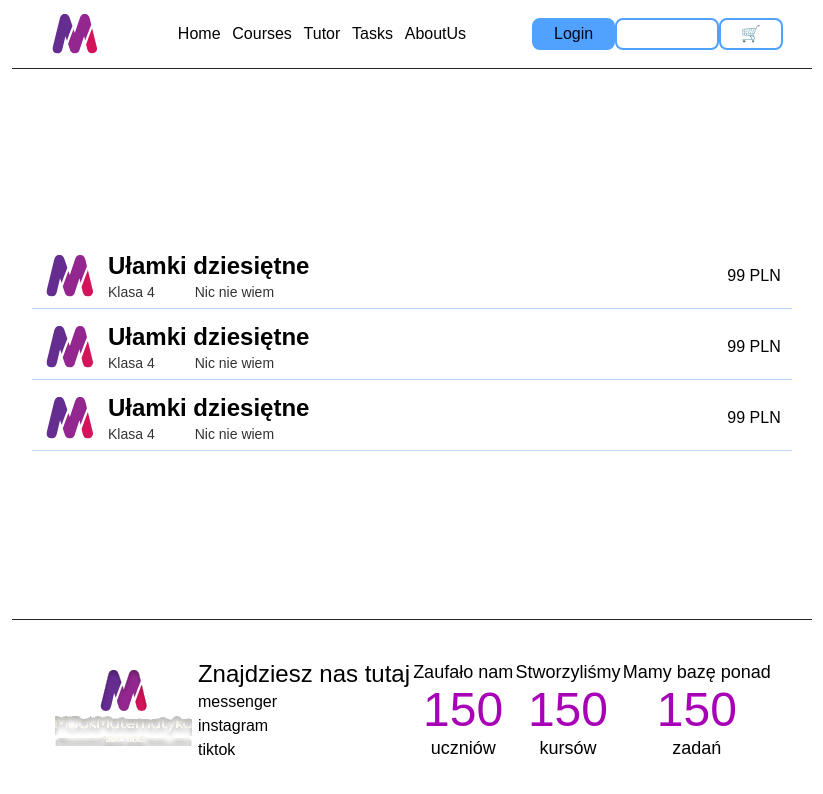
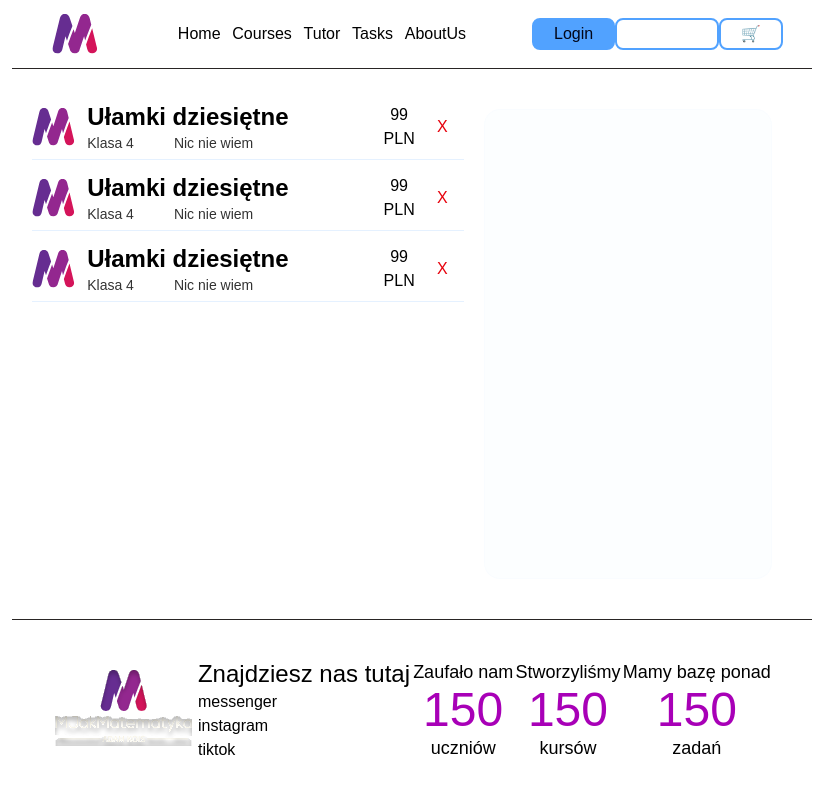
Before and after one commit to Nikko05/MJakMatematyka, a Next.js app: page /cart in a window 1280 px wide. Shown: the top 794 px of the page, without its empty margins (228-1051 px from the left). Built offline with nearby package versions, Linux system fonts and the light colour scheme.

Commit message:
Upgrading Item to cart and cart page

```diff
--- a/src/app/(marketing)/cart/page.tsx
+++ b/src/app/(marketing)/cart/page.tsx
@@ -15,10 +15,20 @@ const itemToBuy = {
 
 export default function Cart() {
   return (
-    <div className='w-full'>
-      <Item itemToBuy={itemToBuy}></Item>
-      <Item itemToBuy={itemToBuy}></Item>
-      <Item itemToBuy={itemToBuy}></Item>
+    <div className='w-full h-full flex flex-row'>
+      <div className='w-6/10'>
+        <Item itemToBuy={itemToBuy}></Item>
+        <Item itemToBuy={itemToBuy}></Item>
+        <Item itemToBuy={itemToBuy}></Item>
+      </div>
+      <div className='m-5 w-4/10 border-1 border-blue-100/10 bg-blue-100/8 rounded-2xl'>
+        {/* summary and methods of buying */}
+        <div>
+          {/* articles prize */}
+          {/* methods of prize */}
+          {/* coupons */}
+        </div>
+      </div>
     </div>
   );
 };
--- a/src/app/ui/Item.tsx
+++ b/src/app/ui/Item.tsx
@@ -18,11 +18,11 @@ type ItemProps = {
 export default function Item({itemToBuy: {item: {id, name, level, prize, img, difficulty}, amount}}: ItemProps) {
 
   return (
-    <div className='flex w-full border-b-1 border-blue-200 justify-start items-center pb-1.5 pt-3'>
+    <div className='flex w-full border-b-1 border-blue-200/40 justify-start items-center pb-1.5 pt-3'>
       <div className='w-1/10 flex justify-center items-center'>
         <img src={img} alt="item photo" />
       </div>
-      <div className='w-8/10'>
+      <div className='w-7/10 px-3'>
         <div className='flex flex-row'>
           <div className='text-2xl font-bold'>{name}</div>
         </div>
@@ -34,6 +34,9 @@ export default function Item({itemToBuy: {item: {id, name, level, prize, img, di
       <div className='w-1/10 text-center'>
         {prize} PLN
       </div>
+      <div className='w-1/10 text-center text-red-600'>
+        X
+      </div>
     </div>
   );
 };
```
